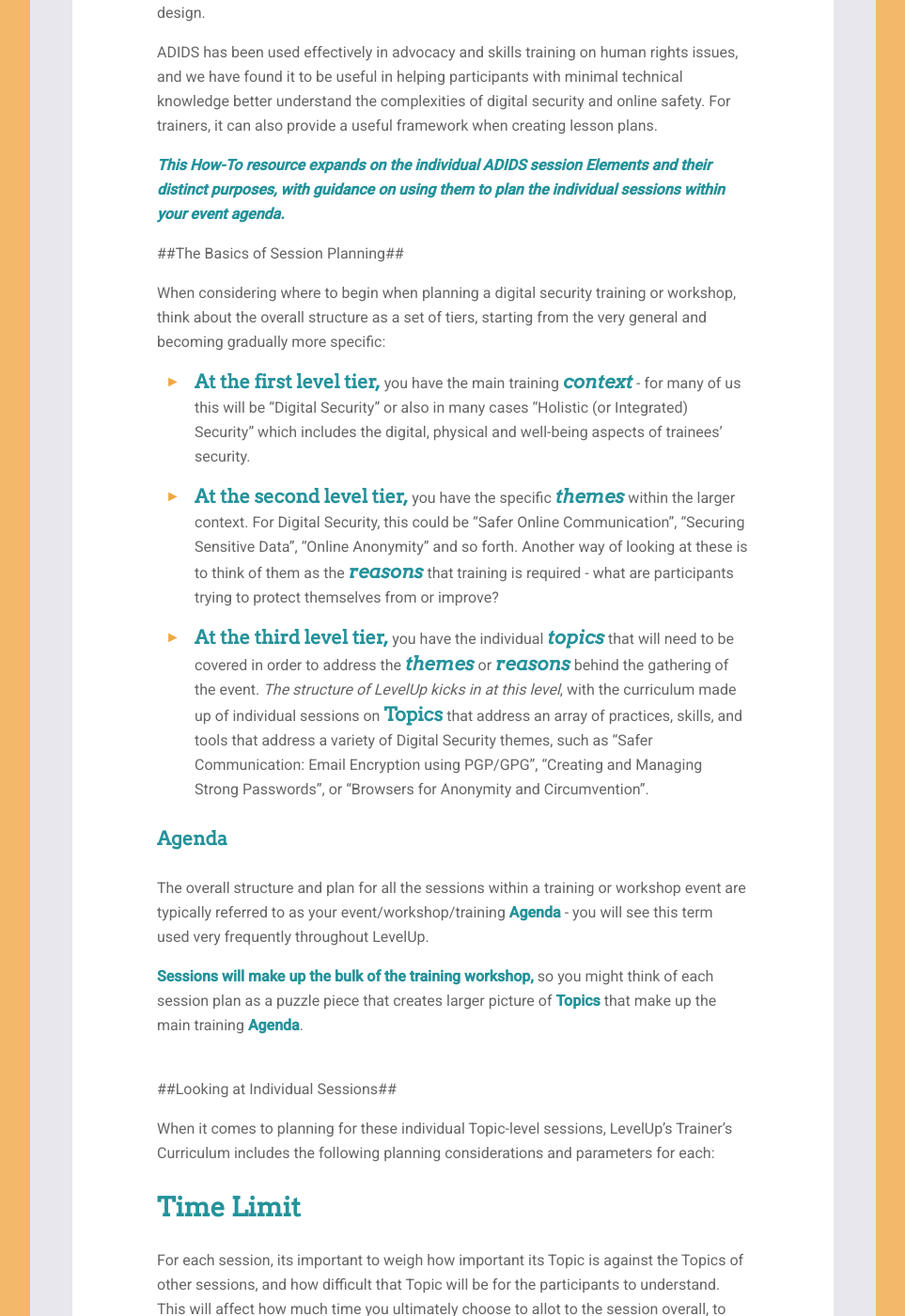
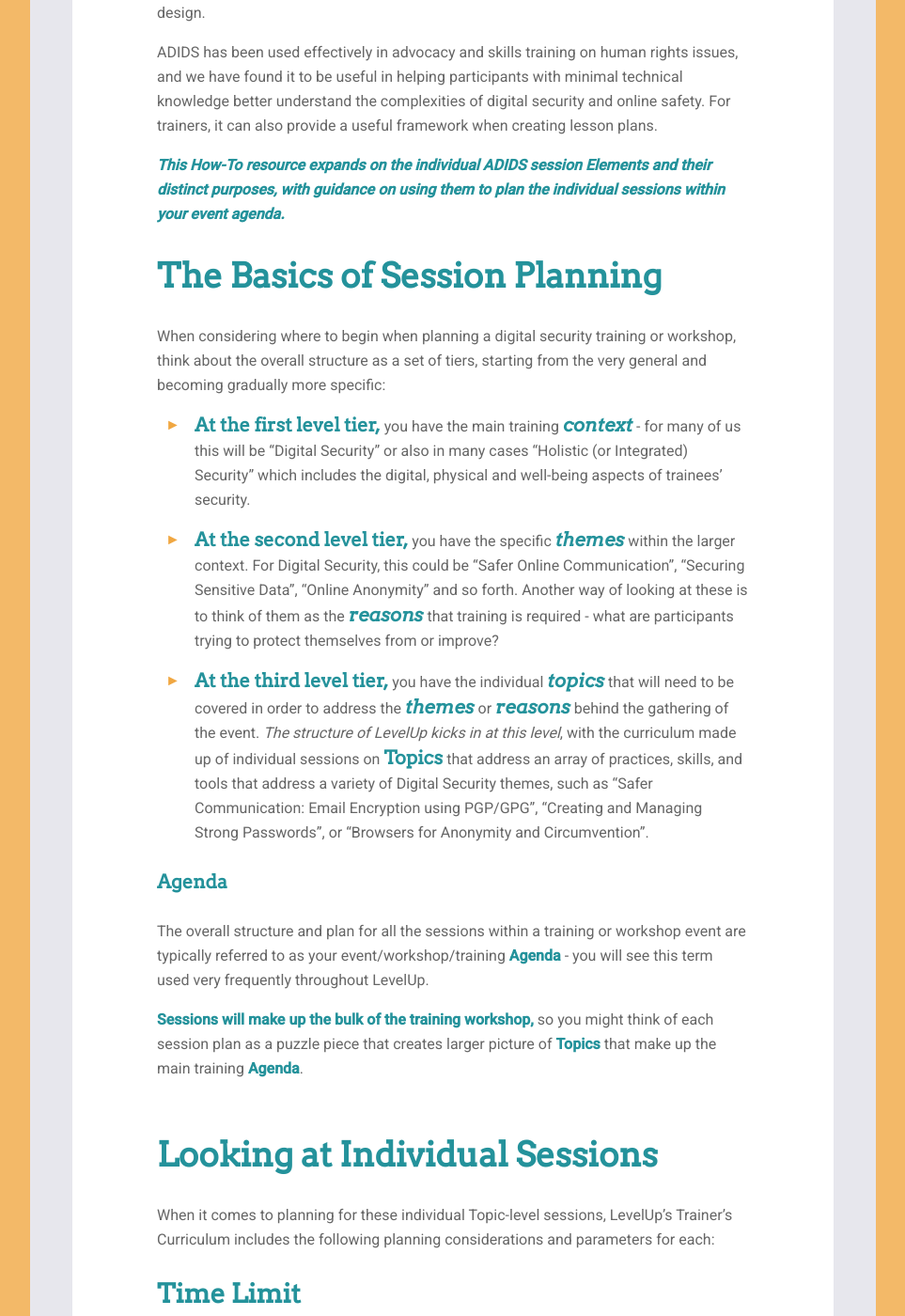
Before and after one commit to levelupcc/level-up, a Jekyll site: the page built from _pages/curriculum/planning-sessions-using-adids/planning-sessions-using-adids.md, in a window 1280 px wide and 1400 px high, scrolled down 1146 px. Shown: the whole window at 94% size, without its empty margins (158-1121 px from the left). Built offline with Jekyll 4.4.1, drawn with Linux system fonts in a browser that asks for light colours; a script that is not in the unit is left out; comment, search, counter and statistics services are not loaded.

Commit message:
some markdown fixes

```diff
--- a/_pages/curriculum/planning-sessions-using-adids/planning-sessions-using-adids.md
+++ b/_pages/curriculum/planning-sessions-using-adids/planning-sessions-using-adids.md
@@ -18,7 +18,7 @@ ADIDS has been used effectively in advocacy and skills training on human rights
 
 ***This How-To resource expands on the individual ADIDS session Elements and their distinct purposes, with guidance on using them to plan the individual sessions within your event agenda.***
 
-##The Basics of Session Planning##
+## The Basics of Session Planning ##
 
 When considering where to begin when planning a digital security training or workshop, think about the overall structure as a set of tiers, starting from the very general and  becoming gradually more specific:
 
@@ -38,7 +38,7 @@ The overall structure and plan for all the sessions within a training or worksho
 <br><br>
 
 
-##Looking at Individual Sessions##
+## Looking at Individual Sessions ##
 
 When it comes to planning for these individual Topic-level sessions, LevelUp's Trainer's Curriculum includes the following planning considerations and parameters for each:
 
@@ -135,11 +135,9 @@ A good training habit is to always summarize the session  - the Synthesis provid
 
 ## Questions for Trainers Preparing ADIDS Sessions ##
 
-
-
-- What are the learning goals of this session?
-- What topic(s) will this session cover? Can you outline the flow of the topics based on the easiest to the most complex?
-- Can you think of an activity that will introduce the main topic to the participants? Can you appropriate any of the interactive exercises you've seen in past trainings to fit your session?
-- How will you debrief on this activity? What questions will you ask the participants to get them to connect the activity with the main topic of your session?
-- How will you deepen the participants' understanding on the topic? What's the outline of your lecture / input?
-- What are the steps in your hands-on exercise in the deepening?
+* What are the learning goals of this session?
+* What topic(s) will this session cover? Can you outline the flow of the topics based on the easiest to the most complex?
+* Can you think of an activity that will introduce the main topic to the participants? Can you appropriate any of the interactive exercises you've seen in past trainings to fit your session?
+* How will you debrief on this activity? What questions will you ask the participants to get them to connect the activity with the main topic of your session?
+* How will you deepen the participants' understanding on the topic? What's the outline of your lecture / input?
+* What are the steps in your hands-on exercise in the deepening?
```
